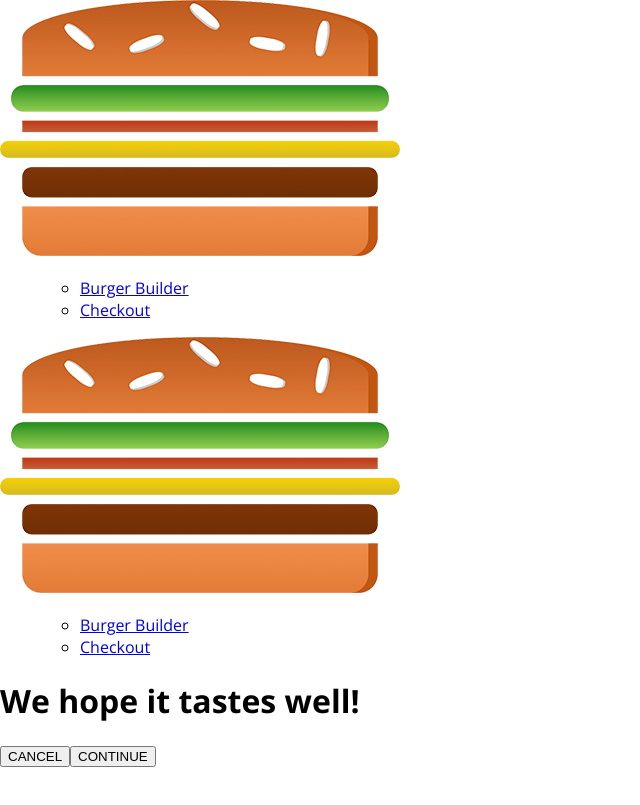
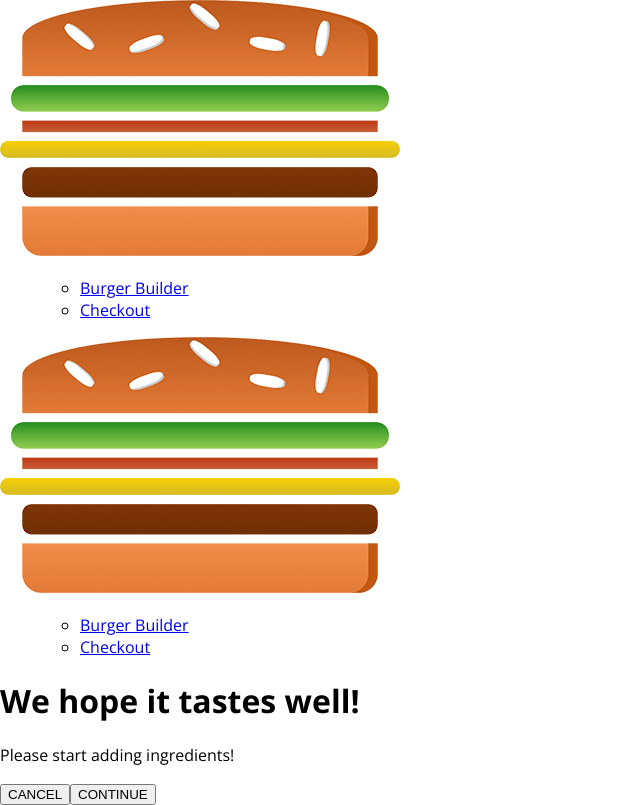
Before and after one commit to rudiw/the-burger-builder-basic, a React app: page /checkout in a window 1280 px wide. Shown: the whole page, without its empty margins (0-640 px from the left). Built offline with nearby package versions, Linux system fonts and the light colour scheme.

Commit message:
pass data use query params

```diff
--- a/src/containers/BurgerBuilder/BurgerBuilder.js
+++ b/src/containers/BurgerBuilder/BurgerBuilder.js
@@ -8,6 +8,7 @@
 import axios from '../../axios-orders';
 import Spinner from '../../components/UI/Spinner/Spinner';
 import withErrorHandler from '../../hoc/withErrorHandler/withErrorHandler';
+import { appendFileSync } from 'fs';
 
 const INGREDIENT_PRICES = {
     SALAD: 0.5,
@@ -150,7 +151,21 @@
         //         });
         //     });
 
-        this.props.history.push('/checkout');
+        console.log('ingredients: ', this.state.ingredients );
+        const qParams = [];
+        for (let ing in this.state.ingredients ) {
+            console.log('ing', ing);
+            qParams.push(encodeURIComponent(ing) + '='
+                + encodeURIComponent(this.state.ingredients[ing]));
+        }
+        console.log('qParams', qParams);
+
+        const qpString = qParams.join('&');
+        console.log('qpString', qpString);
+
+        this.props.history.push({
+            pathname: '/checkout',
+            search: '?' + qpString});
     }
 
     render() {
--- a/src/containers/Checkout/Checkout.js
+++ b/src/containers/Checkout/Checkout.js
@@ -10,6 +10,22 @@
             CHEESE: 1,
             MEAT: 1,
         }
+    }
+
+    componentDidMount() {
+        const qpString = new URLSearchParams( this.props.location.search );
+        console.log('qpString:', qpString);
+
+        const upIngredients = {};
+        for ( let qp of qpString.entries() ) {
+            console.log('qp:', qp);
+            upIngredients[qp[0]] =+ qp[1];
+        }
+        console.log('upIngredients:', upIngredients);
+
+        this.setState({
+            ingredients: upIngredients
+        })
     }
 
     onCancel = () => {
```
